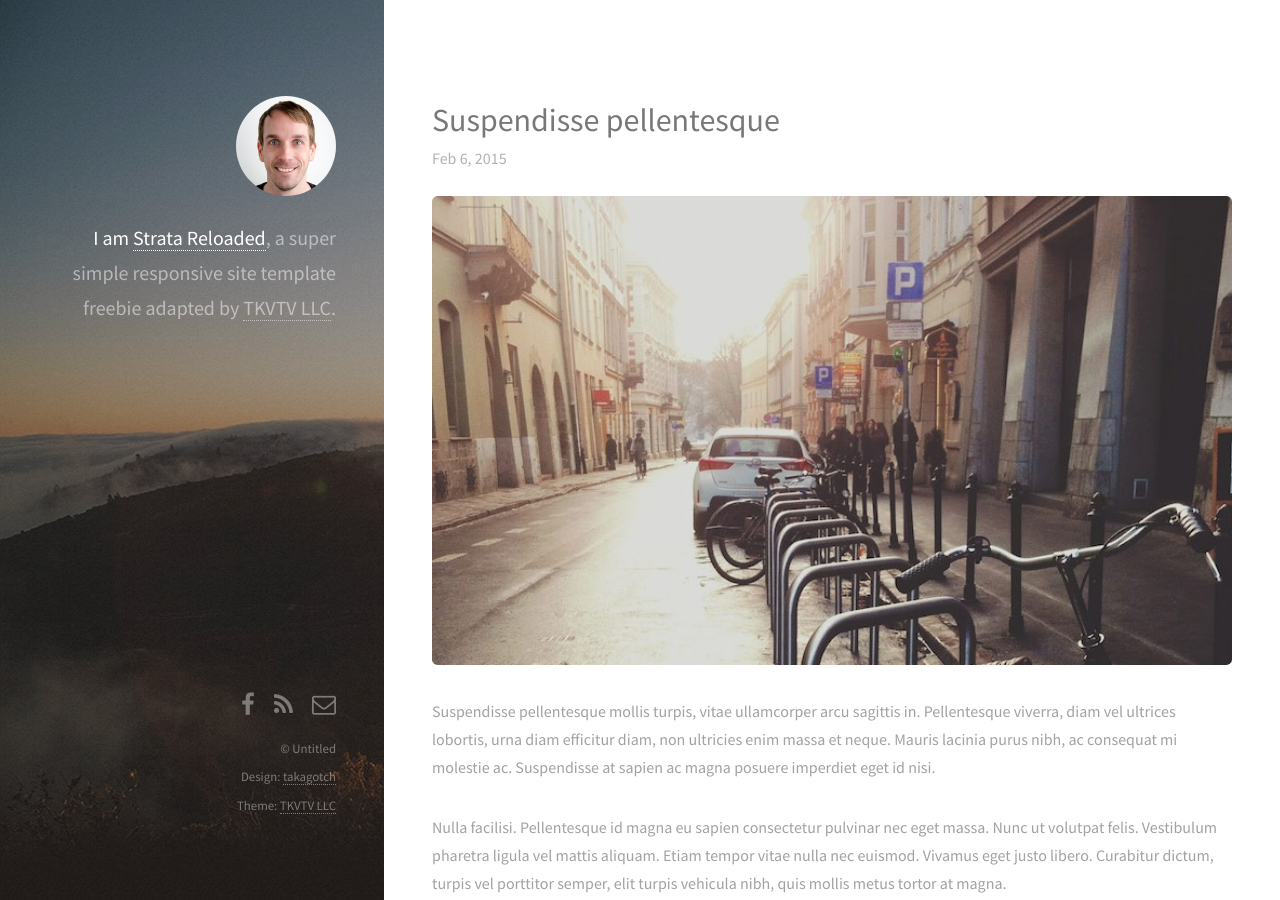
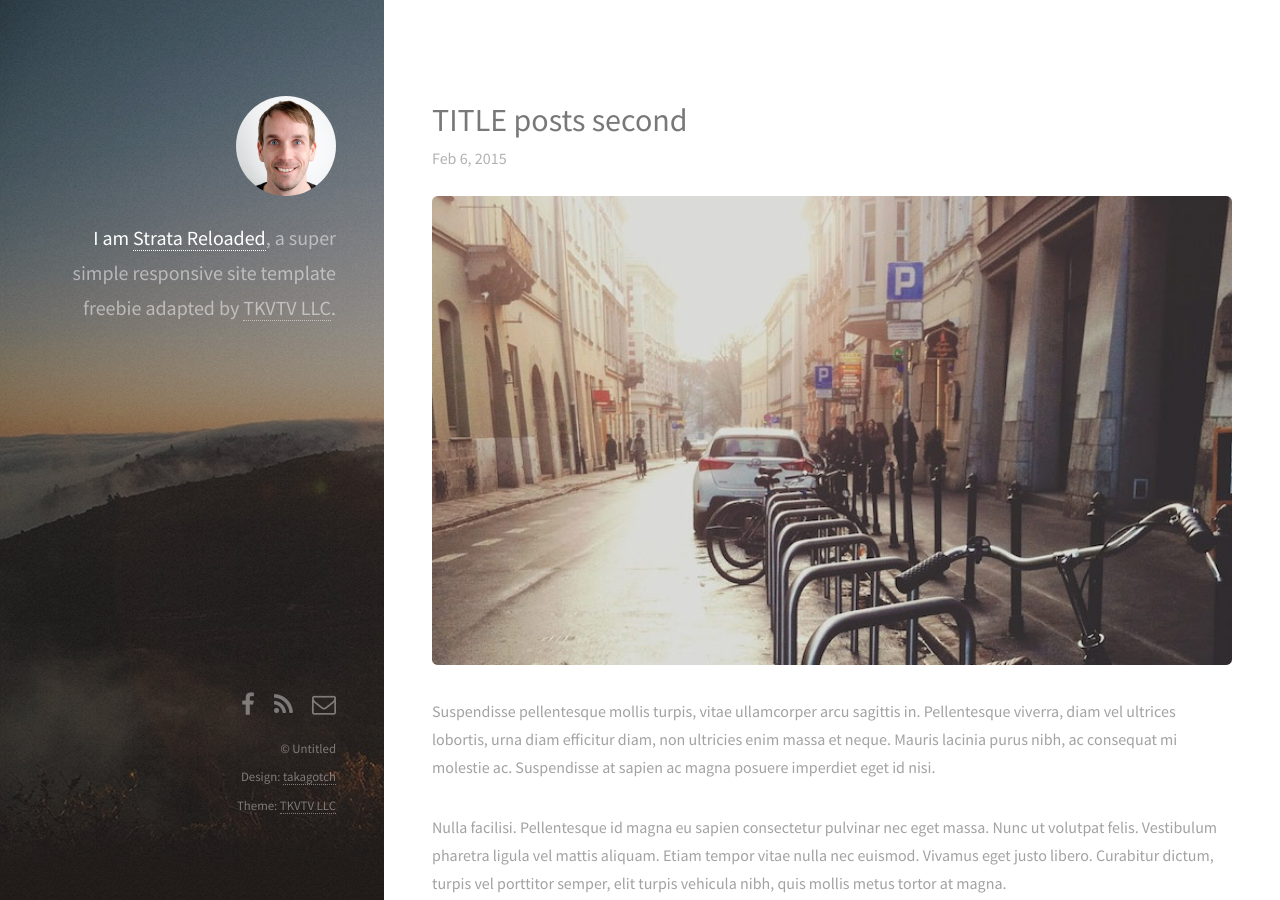
Before and after one commit to takagotch/page49, a Jekyll site: the page built from _posts/2015-02-06-welcome-to-jekyll.markdown, in a window 1280 px wide and 900 px high. Built offline with Jekyll 4.4.1, drawn with Linux system fonts in a browser that asks for light colours; nearby versions of some CDN libraries.

Commit message:
Update 2015-02-06-welcome-to-jekyll.markdown

```diff
--- a/_posts/2015-02-06-welcome-to-jekyll.markdown
+++ b/_posts/2015-02-06-welcome-to-jekyll.markdown
@@ -1,6 +1,6 @@
 ---
 layout: post
-title: Suspendisse pellentesque
+title: TITLE posts second
 date: 2015-02-06T14:37:44.000Z
 categories: update
 ---
```
